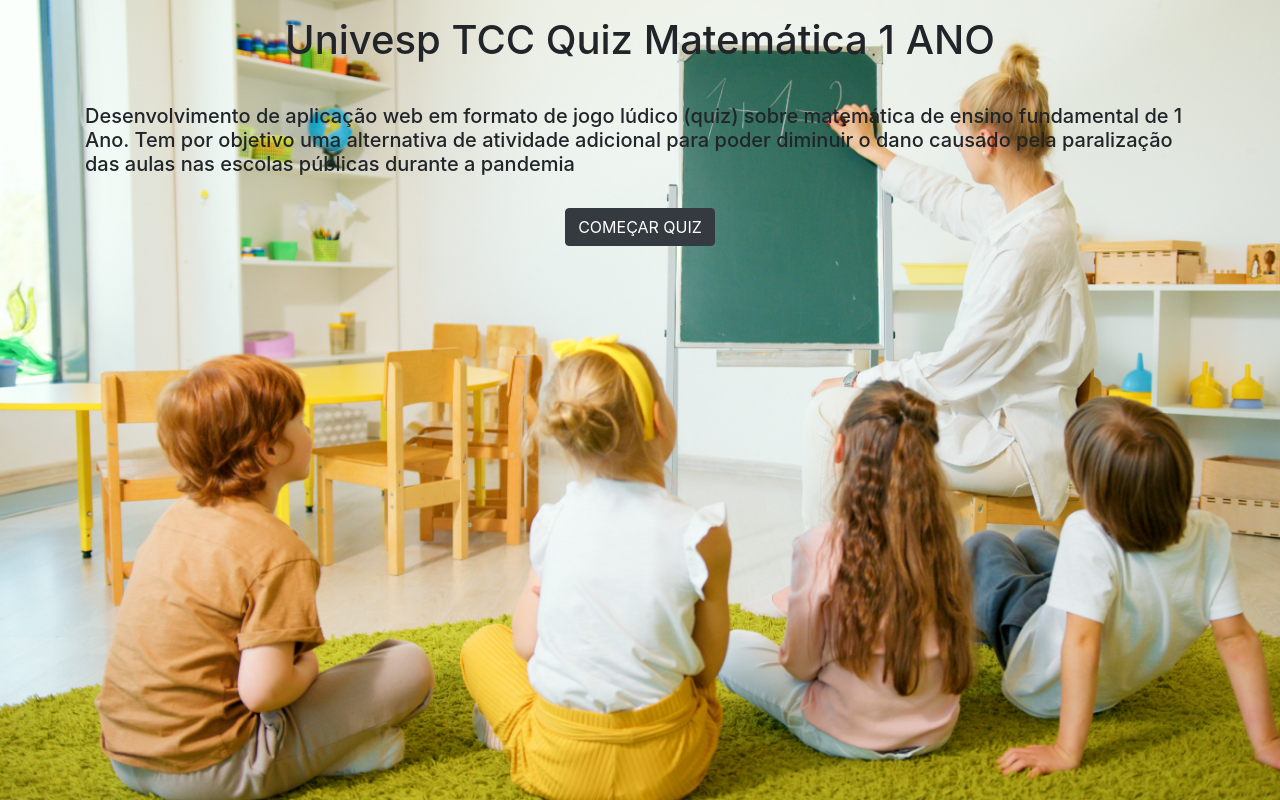
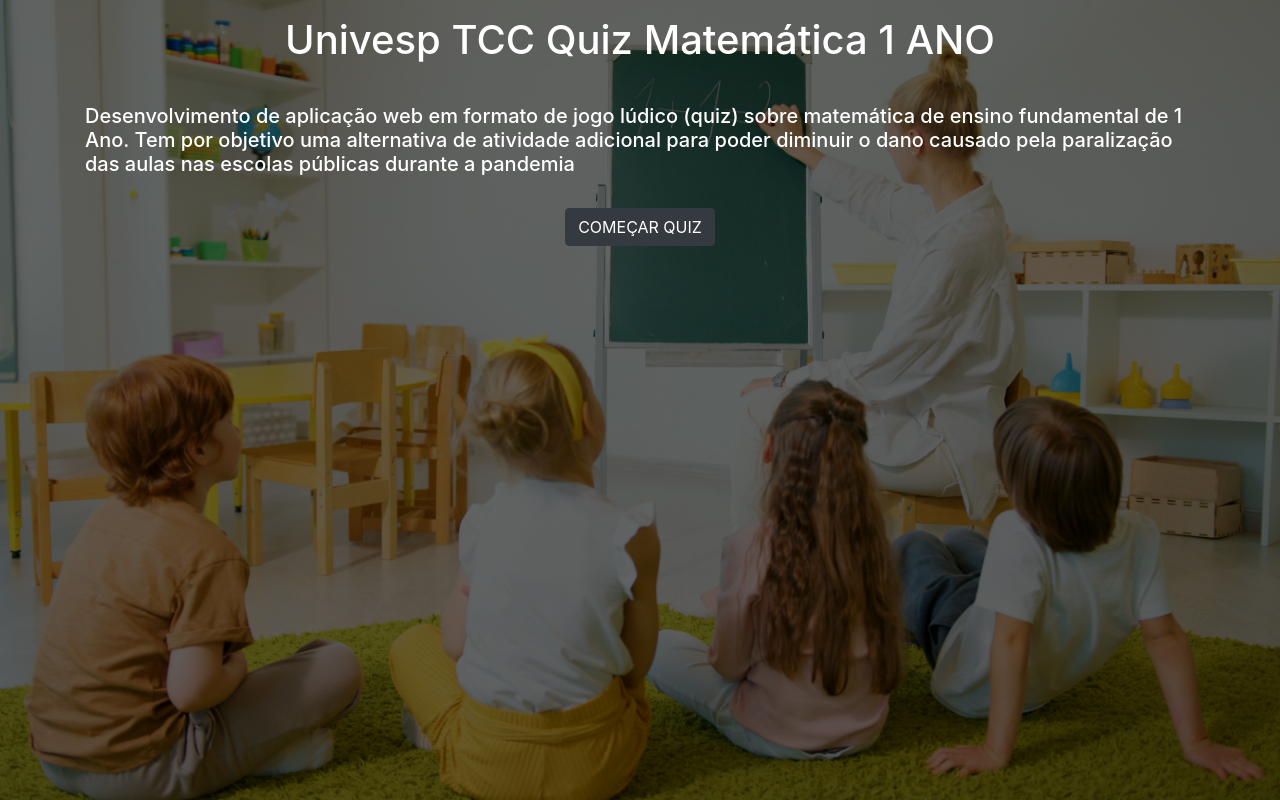
Before and after one commit to ckazuo/univesp_quiz, a Django app: page / in a window 1280 px wide. Shown: the part 58-858 px from the top of the page. Run offline with Django 3.2, Linux system fonts and the light colour scheme; parts of the project's set-up code (start-up, migrations or seed data) failed here and were passed over; some libraries are stand-ins or nearby versions; some web fonts are replaced.

Commit message:
correção css pagina inicial

```diff
--- a/quiz/static/quiz/style.css
+++ b/quiz/static/quiz/style.css
@@ -125,6 +125,24 @@ form {
     background-size: cover;
     width: 100%;
     height: 100%;
+    background-position: center;
+    position: relative;
+    color: white;
+}
+
+.inicio > *{
+    position: relative;
+    z-index: 2;
+}
+
+.inicio:after{
+    content: '';
+    position: absolute;
+    left: 0;
+    top: 0;
+    width: 100%;
+    height: 100%;
+    background: rgb(0, 0, 0, 0.6);
 }
 
 .tabcontent {
@@ -153,6 +171,13 @@ form  {
     background-attachment: fixed;
     background-color: #30302f;
     background-size: 100% 100%;
+    background-position: center;
     width: 100%;
     height: 100%;
 }
+
+.quadro {
+    border-top: 10%;
+    width: 100%;
+
+}
--- a/quiz/templates/quiz/questionario.html
+++ b/quiz/templates/quiz/questionario.html
@@ -2,7 +2,7 @@
 {% block content %}
 {% load static %}
 <div class="questionario">
-  <div class="container">
+  <div class="container quadro">
     <h1>Questionário Matemática 1 Ano</h1>
 
     <div align="right" id="displaytimer">
```
Also changed, not shown: db.sqlite3, img/img/57181863_632728977242951_751918318192951296_n.jpg (added).
